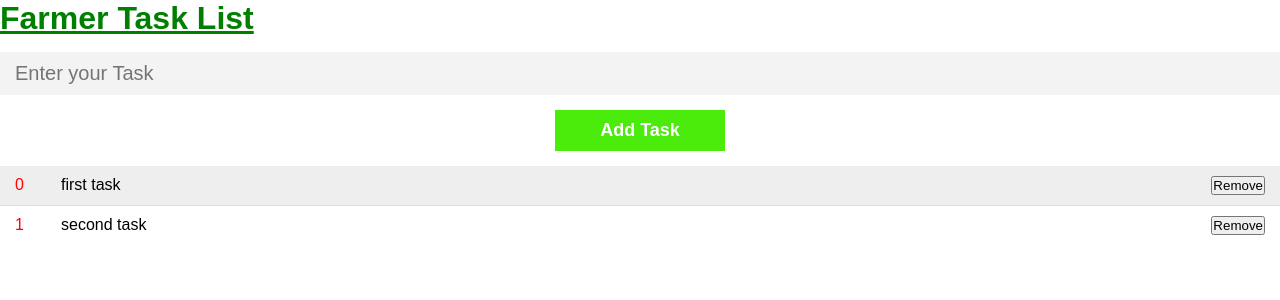
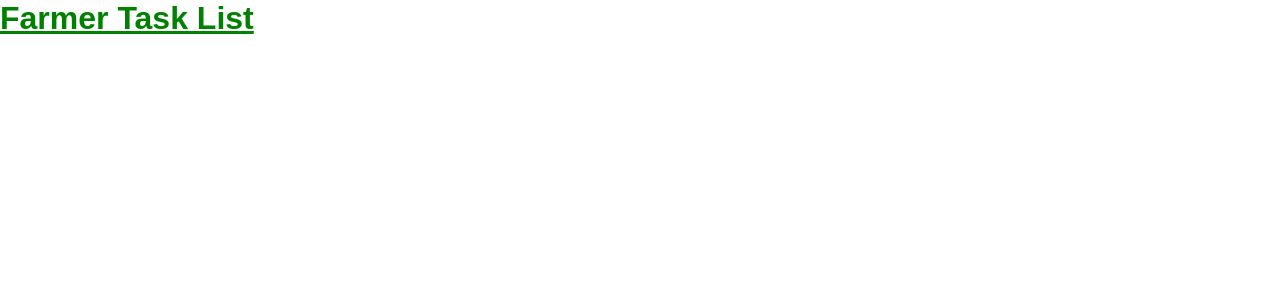
Before and after one commit to KeneelTech/Todolist-app-FrontEnd, an Angular app: page / in a window 1280 px wide. Shown: the top 300 px of the page. Built offline with nearby package versions, Linux system fonts and the light colour scheme.

Commit message:
Update app.component.html

```diff
--- a/src/app/app.component.html
+++ b/src/app/app.component.html
@@ -4,5 +4,4 @@
     <style>
     </style>
   </header>
-  <app-todo></app-todo>
 </div>
```
